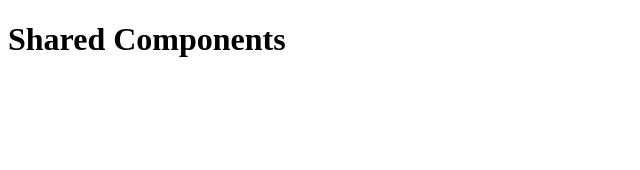
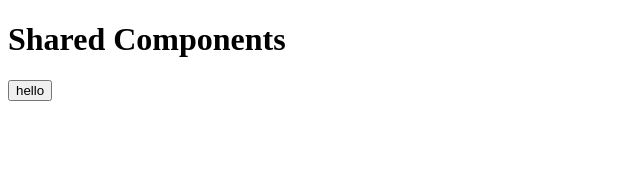
Before and after one commit to VC-Team-7-The-Statics/shared-components, a React (Create React App) app: page / in a window 1280 px wide. Shown: the top 170 px of the page, without its empty margins (0-640 px from the left). Built offline with nearby package versions, Linux system fonts and the light colour scheme.

Commit message:
feat: Button 컴포넌트 제작

```diff
--- a/src/App.js
+++ b/src/App.js
@@ -1,9 +1,11 @@
 import "./App.scss";
+import Button from "./components/Button";
 
 function App() {
   return (
     <div className="container">
       <h1>Shared Components</h1>
+      <Button text={"hello"} />
     </div>
   );
 }
--- /dev/null
+++ b/src/components/Button.jsx
@@ -0,0 +1,5 @@
+const Button = ({ text }) => {
+  return <button type="button">{text}</button>;
+};
+
+export default Button;
```
Also changed, not shown: .eslintrc.json.
